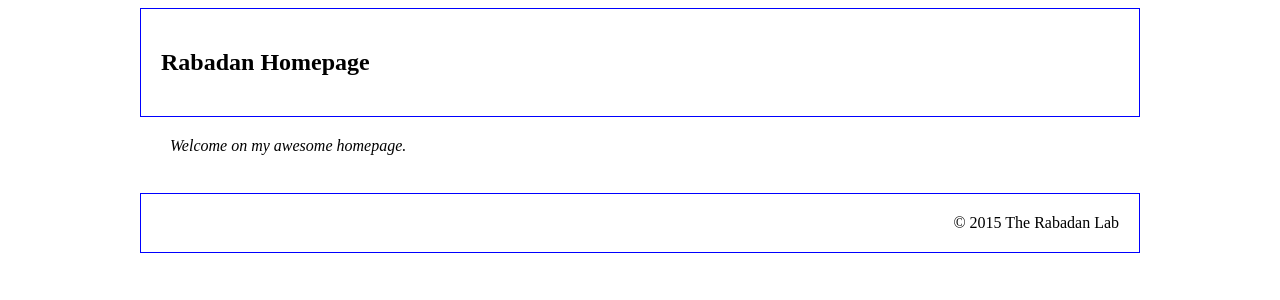
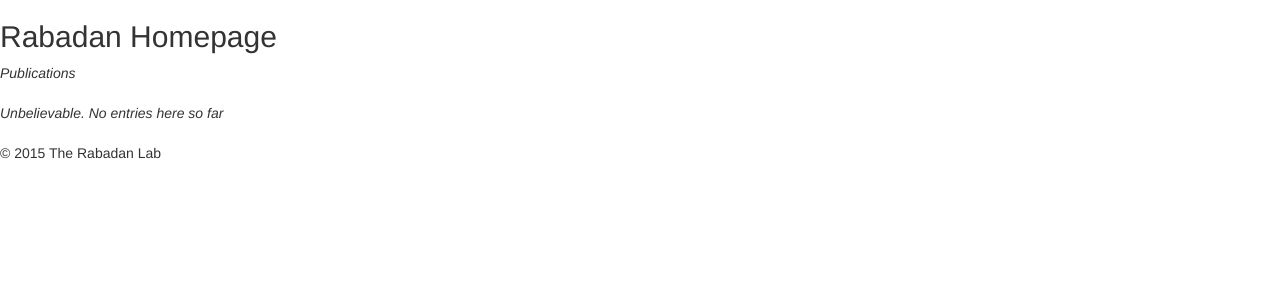
Before and after one commit to gitliver/labsite, a Python web app: template templates/publications.html in a window 1280 px wide. Shown: the top 300 px of the page. Run offline with Jinja, Linux system fonts and the light colour scheme; the template is opened without the code that fills it, so the values that code supplies are empty.

Commit message:
update to print publications from db

```diff
--- a/static/style.css
+++ /dev/null
@@ -1,110 +0,0 @@
-/*
-modified from maxdesign three-column fixed width layout
-*/
-
-#container
-{
-	margin: 0 auto;
-	width: 1000px;
-	background: #fff;
-}
-
-#header
-{
-	/* background: #ccc; */
-	border: 1px solid blue;
-	padding: 20px;
-}
-
-#header h1 { margin: 0; }
-
-#navigation
-{
-	float: left;
-	width: 1000px;
-	background: #333;
-}
-
-#navigation ul
-{
-	margin: 0;
-	padding: 0;
-}
-
-#navigation ul li
-{
-	list-style-type: none;
-	display: inline;
-}
-
-#navigation li a
-{
-	display: block;
-	float: left;
-	padding: 5px 10px;
-	color: #fff;
-	text-decoration: none;
-	border-right: 1px solid #fff;
-}
-
-#navigation li a:hover { background: #383; }
-
-#content-container
-{
-	float: left;
-	width: 1000px;
-	background: #fff url(/wp-content/uploads/layout-three-fixed-background.gif) repeat-y 100% 0;
-}
-
-#section-navigation
-{
-	float: left;
-	width: 160px;
-	padding: 20px 0;
-	margin: 0 20px;
-	display: inline;
-}
-
-#section-navigation ul
-{
-	margin: 0;
-	padding: 0;
-}
-
-#section-navigation ul li
-{
-	margin: 0 0 1em;
-	padding: 0;
-	list-style-type: none;
-}
-
-#content
-{
-	float: left;
-	width: 500px;
-	padding: 20px 0;
-	margin: 0 0 0 30px;
-}
-
-#content h2 { margin: 0; }
-
-#aside
-{
-	float: right;
-	width: 200px;
-	padding: 20px 0;
-	margin: 0 20px 0 0;
-	display: inline;
-}
-
-#aside h3 { margin: 0; }
-
-#footer
-{
-	clear: left;
-	/* background: #ccc; */
-	border: 1px solid blue;
-	text-align: right;
-	padding: 20px;
-	height: 1%;
-}
--- a/templates/layout.html
+++ b/templates/layout.html
@@ -5,7 +5,12 @@
   <head>
     {% block head %}
 
-    <link rel="stylesheet" href="{{ url_for('static', filename='style.css') }}">
+    <!--
+    <link rel="stylesheet" href="{{ url_for('static', filename='css/style.css') }}">
+    -->
+    <link rel="stylesheet" href="{{ url_for('static', filename='bootstrap-3.3.4-dist/css/bootstrap.min.css') }}">
+    <script src="{{ url_for('static', filename='js/jquery-2.1.4.min.js') }}"></script>
+    <script src="{{ url_for('static', filename='bootstrap-3.3.4-dist/js/bootstrap.min.js') }}"></script>
 
     <title>Rabadan Lab | {% block title %}{% endblock %}</title>
 
--- a/templates/publications.html
+++ b/templates/publications.html
@@ -1,6 +1,6 @@
 {% extends "layout.html" %}
 
-{% block title %}Publications{% endblock %}
+{% block title %}People{% endblock %}
 
 <!-- Header -->
 {% block header %}
@@ -12,7 +12,18 @@
 <!-- Content -->
 {% block content %}
 
-  <i>Welcome on my awesome homepage.</i>
+  <i>Publications</i>
+  <br>
+  <br>
+  {% for entry in entries %}
+    <h4>{{ entry.name }}</h4>
+    <b>{{ entry.title }}</b>
+    <br>
+    <small>{{ entry.authors|safe }}</small>
+  {% else %}
+    <em>Unbelievable.  No entries here so far</em>
+  {% endfor %}
+
   <br>
   <br>
 
```
Also changed, not shown: 1 other file.
